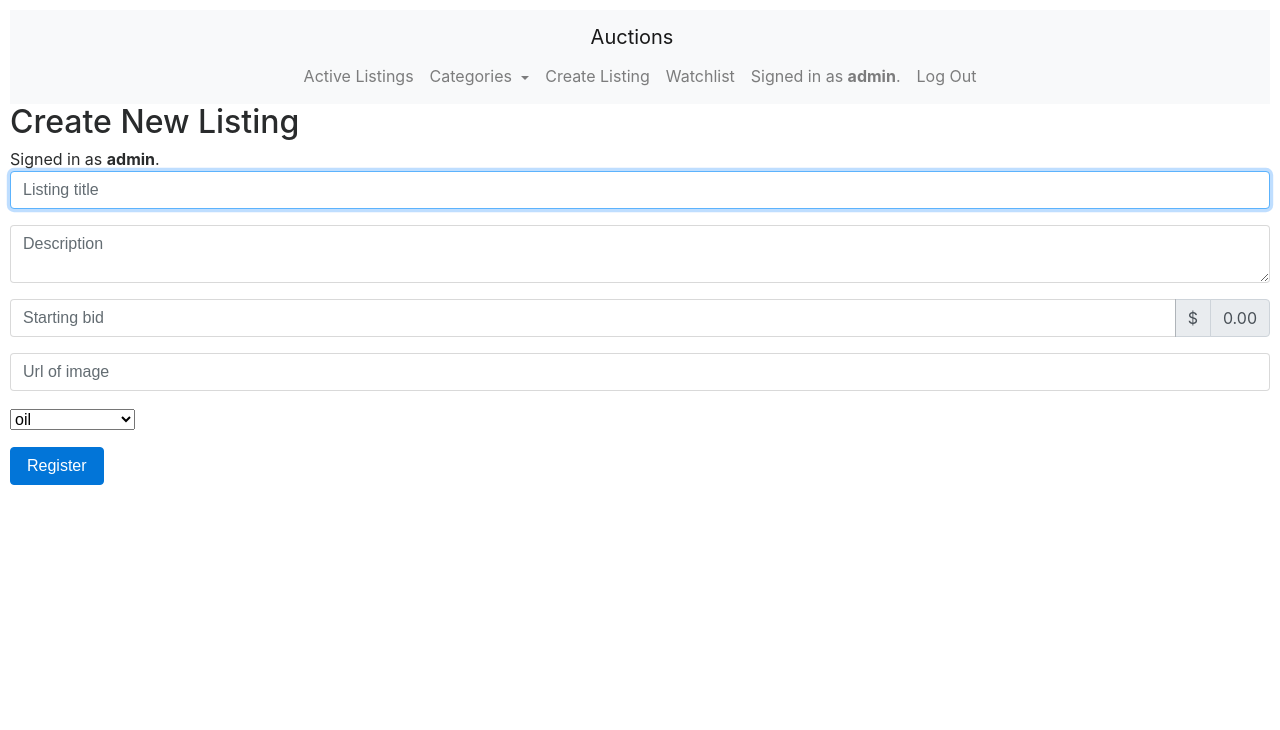
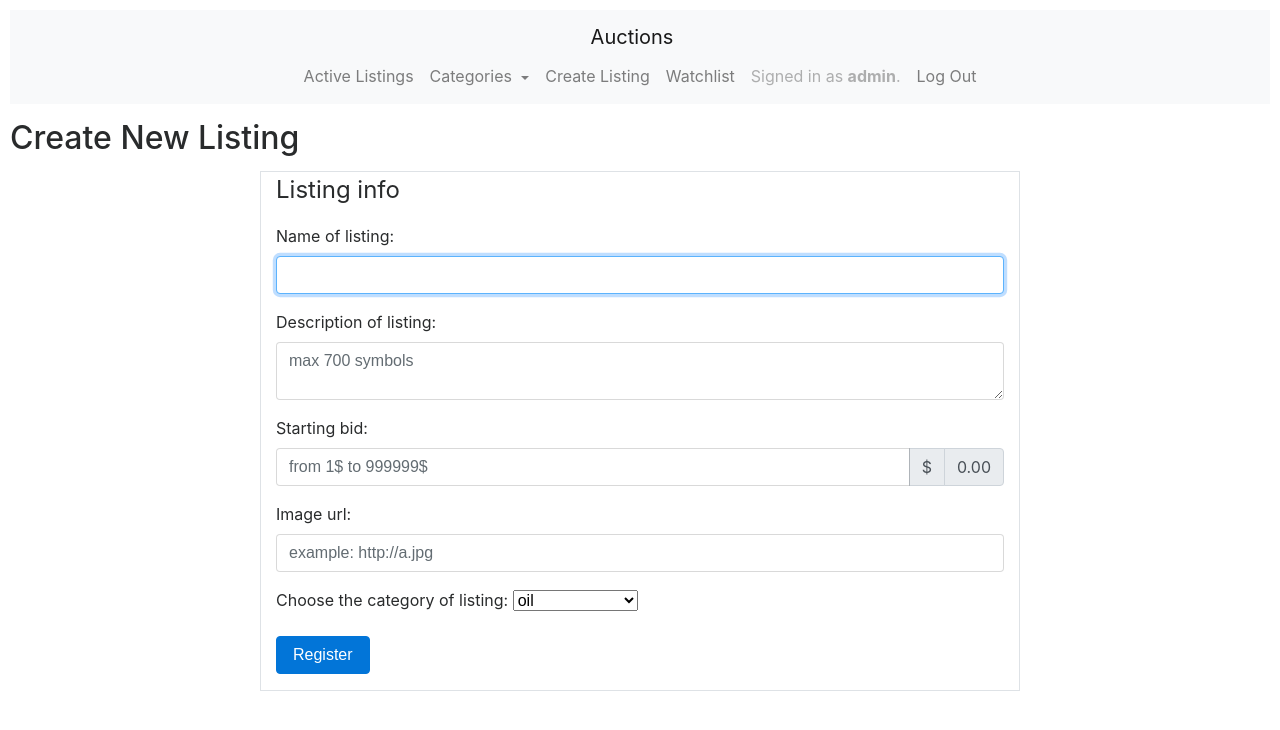
Before and after one commit to sultanby/cs50-web, a Django app: page /new_listing in a window 1280 px wide. Shown: the top 730 px of the page. Run offline with Django 3.2, Linux system fonts and the light colour scheme; a user stored in the database is signed in; data comes from the database, SQL or seed files in the repository; both versions use the stored data as it was after the commit; some libraries are stand-ins or nearby versions.

Commit message:
web-50 commerce style changes .gitignore

```diff
--- a/commerce/auctions/static/auctions/styles.css
+++ b/commerce/auctions/static/auctions/styles.css
@@ -57,3 +57,7 @@ div#columns:hover figure:not(:hover) {
   #columns { column-gap: 0px; }
   #columns figure { width: 100%; }
 }
+
+.bat{
+    padding-bottom: 15px;
+}
--- a/commerce/auctions/templates/auctions/index.html
+++ b/commerce/auctions/templates/auctions/index.html
@@ -1,7 +1,7 @@
 {% extends "auctions/layout.html" %}
 
 {% block body %}
-    <h2>Active Listings</h2>
+    <h2 class="mb-3">{{ title }}</h2>
 
     <div>
         {% if user.is_authenticated %}
--- a/commerce/auctions/templates/auctions/layout.html
+++ b/commerce/auctions/templates/auctions/layout.html
@@ -13,7 +13,7 @@
         <link href="{% static 'auctions/styles.css' %}" rel="stylesheet">
     </head>
     <body>
-        <nav class="navbar navbar-expand-lg navbar-light bg-light">
+        <nav class="navbar navbar-expand-lg navbar-light bg-light mb-3">
             <a class="navbar-brand" href="#">Auctions</a>
             <button class="navbar-toggler" type="button" data-toggle="collapse" data-target="#navbarTogglerDemo01" aria-controls="navbarTogglerDemo01" aria-expanded="false" aria-label="Toggle navigation">
                <span class="navbar-toggler-icon"></span>
@@ -40,23 +40,22 @@
                               {% endfor %}
                           </div>
                     </li>
-                </ul>
                     {% if user.is_authenticated %}
-                    <ul class="navbar-nav">
                         <li class="nav-item">
                             <a class="nav-link" href="{% url 'new_listing' %}">Create Listing</a>
                         </li>
                         <li class="nav-item">
                             <a class="nav-link" href="{% url 'watchlist' user.id %}">Watchlist</a>
                         </li>
+                    {% endif %}
                 </ul>
+
+                {% if user.is_authenticated %}
                 <ul class="navbar-nav ml-auto">
                     <li class="nav-item">
-                            <div class="nav-link">
+                        <div class="nav-link disabled">
                             {% if user.is_authenticated %}
                                 Signed in as <strong>{{ user.username }}</strong>.
-                                {% else %}
-                                    Not signed in.
                             {% endif %}
                         </div>
                     </li>
@@ -66,6 +65,11 @@
                 </ul>
                 {% else %}
                     <ul class="navbar-nav ml-auto">
+                        <li>
+                            <div class="nav-link disabled">
+                                Not signed in.
+                            </div>
+                        </li>
                         <li class="nav-item">
                             <a class="nav-link" href="{% url 'login' %}">Log In</a>
                         </li>
--- a/commerce/auctions/templates/auctions/listing.html
+++ b/commerce/auctions/templates/auctions/listing.html
@@ -2,7 +2,7 @@
 
 {% block body %}
 
-    <h2> Auctions Listing</h2>
+    <h2 class="mb-3"> Auctions Listing</h2>
 
     {% if user.is_authenticated %}
 
--- a/commerce/auctions/templates/auctions/new_listing.html
+++ b/commerce/auctions/templates/auctions/new_listing.html
@@ -2,38 +2,47 @@
 
 {% block body %}
 
-    <h2>Create New Listing</h2>
+    <h2 class="mb-3">Create New Listing</h2>
 
     {% if user.is_authenticated %}
-        Signed in as <strong>{{ user.username }}</strong>.
-
-        <form action="{% url 'new_listing' %}" method="post">
+        <div class="container">
+        <div class="row">
+        <form class="content create col-md-8 offset-md-2 border" action="{% url 'new_listing' %}" method="post">
             {% csrf_token %}
+                <legend class="mb-3">Listing info</legend>
                 <div class="form-group mb-3">
-                <input class="form-control" autofocus type="text" name="listing_name" placeholder="Listing title">
+                    <label for="listing_name">Name of listing: </label>
+                    <input class="form-control" autofocus type="text" id="listing_name" name="listing_name" placeholder="">
                 </div>
                 <div class="form-group mb-3">
-                <textarea class="form-control" type="text" name="description" placeholder="Description"></textarea>
+                    <label for="description">Description of listing: </label>
+                    <textarea class="form-control" type="text" id="description" name="description" placeholder="max 700 symbols"></textarea>
                 </div>
+                <label for="starting_bid">Starting bid: </label>
                 <div class="input-group mb-3">
-                <input class="form-control" type="number" name="starting_bid" placeholder="Starting bid" min="1">
+
+                    <input class="form-control" type="number" id="starting_bid" name="starting_bid" placeholder="from 1$ to 999999$" min="1">
                     <div class="input-group-append">
                         <span class="input-group-text">$</span>
                         <span class="input-group-text">0.00</span>
                     </div>
                 </div>
                 <div class="form-group mb-3">
-                <input class="form-control" type="url" name="image_url" placeholder="Url of image">
+                    <label for="image_url">Image url: </label>
+                    <input class="form-control" type="url" id="image_url" name="image_url" placeholder="example: http://a.jpg">
                 </div>
                 <div class="form-group mb-3">
-                <select name="category">
+                    <label for="category">Choose the category of listing: </label>
+                    <select id="category" name="category">
                         {% for category in categories %}
                             <option value="{{ category }}">{{ category }}</option>
                         {% endfor %}
                     </select>
                 </div>
-            <input class="btn btn-primary" type="submit" value="Register">
+                <input class="btn btn-primary mb-3" type="submit" value="Register">
         </form>
+        </div>
+        </div>
 
     {% else %}
         Already have an account? <a href="{% url 'login' %}">Log In here.</a>
--- a/commerce/auctions/views.py
+++ b/commerce/auctions/views.py
@@ -12,7 +12,8 @@ def index(request):
         listings = Listings.objects.filter(is_closed=False)
         return render(request, "auctions/index.html", {
             "listings": listings,
-            "categories_choosing": categories_choosing
+            "categories_choosing": categories_choosing,
+            "title": 'Active Listings'
         })
 
 def chosen_category(request, category):
@@ -138,12 +139,14 @@ def watchlist(request, listing_id):
             user.save()
         return render(request, "auctions/index.html", {
             "listings": watchlist,
-            "categories_choosing": categories_choosing
+            "categories_choosing": categories_choosing,
+            "title": "My watchlist"
         })
     else:
         return render(request, "auctions/index.html", {
             "listings": watchlist,
-            "categories_choosing": categories_choosing
+            "categories_choosing": categories_choosing,
+            "title": "My watchlist"
         })
 
 def bid(request, listing_id):
```
Also changed, not shown: commerce/auctions/templates/auctions/watchlist.html (deleted, +0 -20 lines), commerce/db.sqlite3. Lines whose indentation alone changed are shown as unchanged.
